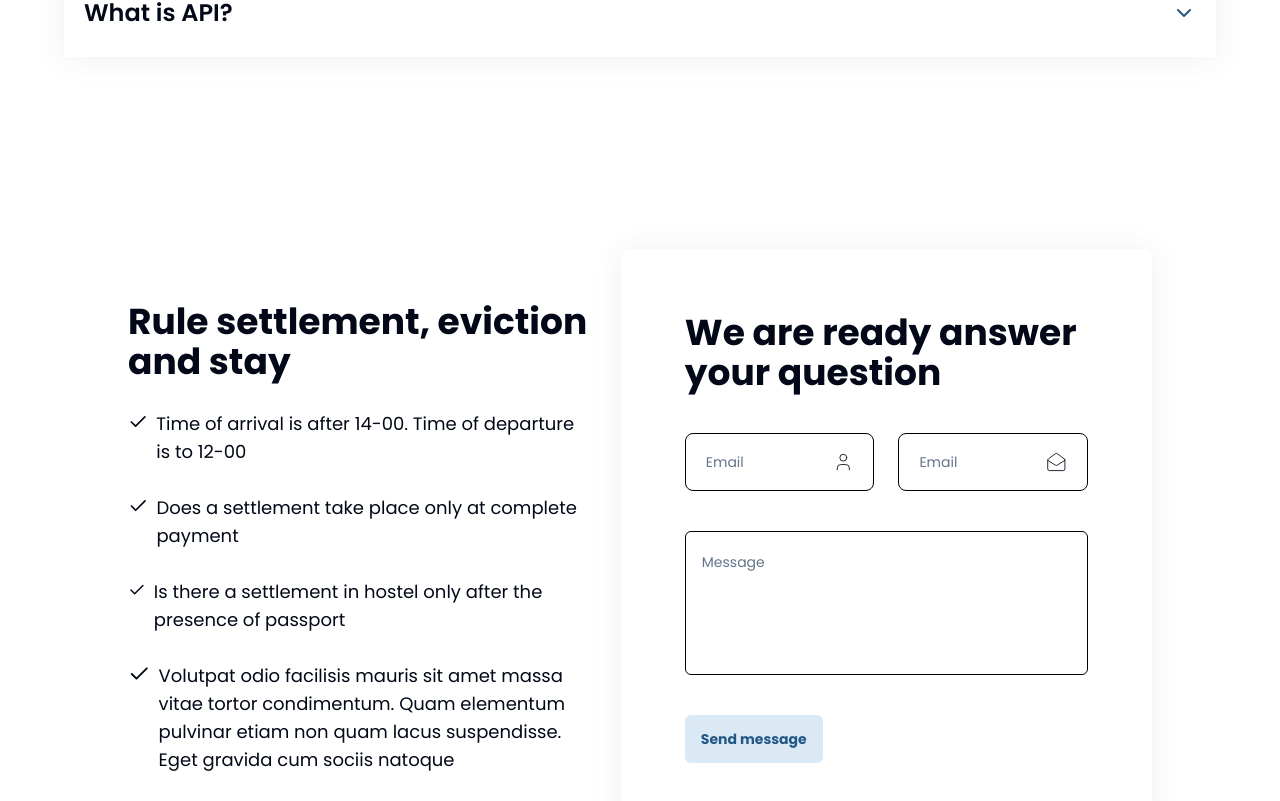
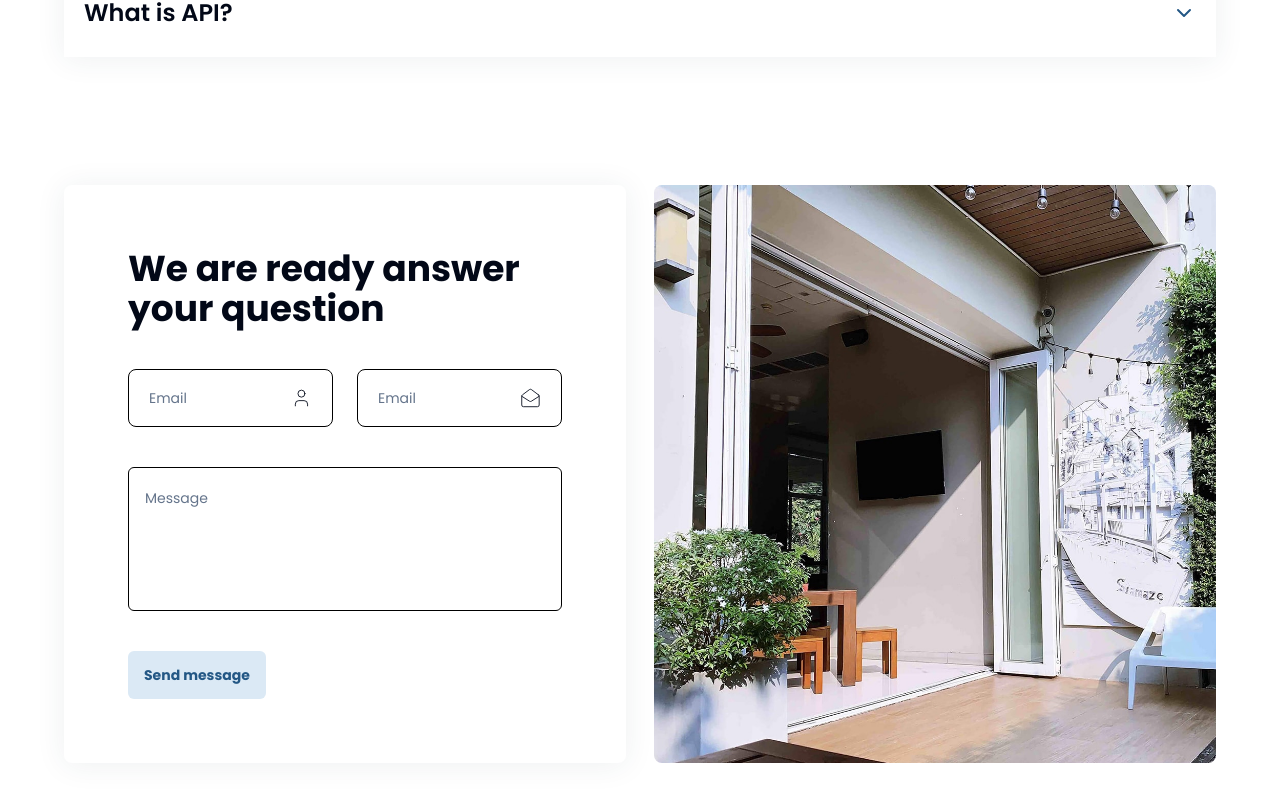
Before and after one commit to SherazArif172/stayInHostels, a Next.js app: page /faqs in a window 1280 px wide. Shown: the part 859-1660 px from the top of the page. Built offline with nearby package versions, Linux system fonts and the light colour scheme.

Commit message:
making faqsecond componet

```diff
--- a/src/app/(frontend)/about/_components/Question/Question.jsx
+++ b/src/app/(frontend)/about/_components/Question/Question.jsx
@@ -3,6 +3,7 @@ import React from "react";
 import { Input } from "@/components/ui/input";
 import { Textarea } from "@/components/ui/textarea";
 import { Button } from "@/components/ui/button";
+import Questionss from "./_components/Questionss";
 
 const Question = () => {
   return (
@@ -35,27 +36,7 @@ const Question = () => {
           </p>
         </div>
       </div>
-      <div className="w-full bg-white shadow-custom md:px-16 px-4 md:py-16 py-8 rounded-lg max-w-full">
-        <p className="md:text-4xl text-3xl font-bold">
-          We are ready answer your question{" "}
-        </p>
-        <div className="mt-10">
-          <div className="flex sm:flex-row flex-col gap-6">
-            <div className="border w-full px-5 border-black rounded-lg flex justify-between items-center">
-              <Input type="email" placeholder="Email" />{" "}
-              <User strokeWidth={1} />
-            </div>
-            <div className="border w-full px-5 border-black rounded-lg flex justify-between items-center">
-              <Input type="email" placeholder="Email" />{" "}
-              <MailOpen strokeWidth={1} />
-            </div>
-          </div>
-          <div className="mt-10">
-            <Textarea placeholder="Message" />
-          </div>
-        </div>
-        <Button className="mt-10 sm:w-auto w-full">Send message</Button>
-      </div>
+      <Questionss />
     </div>
   );
 };
--- /dev/null
+++ b/src/app/(frontend)/about/_components/Question/_components/Questionss.jsx
@@ -0,0 +1,32 @@
+import { Button } from "@/components/ui/button";
+import { Input } from "@/components/ui/input";
+import { Textarea } from "@/components/ui/textarea";
+import { MailOpen, User } from "lucide-react";
+import React from "react";
+
+const Questionss = () => {
+  return (
+    <div className="w-full bg-white shadow-custom md:px-16 px-4 md:py-16 py-8 rounded-lg max-w-full">
+      <p className="md:text-4xl text-3xl font-bold">
+        We are ready answer your question{" "}
+      </p>
+      <div className="mt-10">
+        <div className="flex sm:flex-row flex-col gap-6">
+          <div className="border w-full px-5 border-black rounded-lg flex justify-between items-center">
+            <Input type="email" placeholder="Email" /> <User strokeWidth={1} />
+          </div>
+          <div className="border w-full px-5 border-black rounded-lg flex justify-between items-center">
+            <Input type="email" placeholder="Email" />{" "}
+            <MailOpen strokeWidth={1} />
+          </div>
+        </div>
+        <div className="mt-10">
+          <Textarea placeholder="Message" />
+        </div>
+      </div>
+      <Button className="mt-10 sm:w-auto w-full">Send message</Button>
+    </div>
+  );
+};
+
+export default Questionss;
--- a/src/app/(frontend)/faqs/_components/FaqQuestions/FaqQuestions.jsx
+++ b/src/app/(frontend)/faqs/_components/FaqQuestions/FaqQuestions.jsx
@@ -1,13 +1,22 @@
 import React from "react";
-import Question from "@/app/(frontend)/about/_components/Question/Question";
+import Questionss from "@/app/(frontend)/about/_components/Question/_components/Questionss";
+import Image from "next/image";
+import Faqimg from "../../../../../../public/faqs/faqimg.webp";
 
 const FaqQuestions = () => {
   return (
-    <div className="lg:py-16 py-8 lg:px-16 px-4 max-w-7xl m-auto">
-      <div>
-        <Question />
+    <div className="lg:py-16 py-8 lg:px-16 px-4 max-w-7xl m-auto flex gap-7">
+      <div className="w-full ">
+        <Questionss className="shadow-none" />
       </div>
-      <div></div>
+      <div className="relative aspect-square w-full roundedr--lg overflow-hidden">
+        <Image
+          src={Faqimg}
+          fill
+          alt="image"
+          className="object-cover w-full h-full rounded-lg hover:scale-110 duration-500"
+        />
+      </div>
     </div>
   );
 };
```
